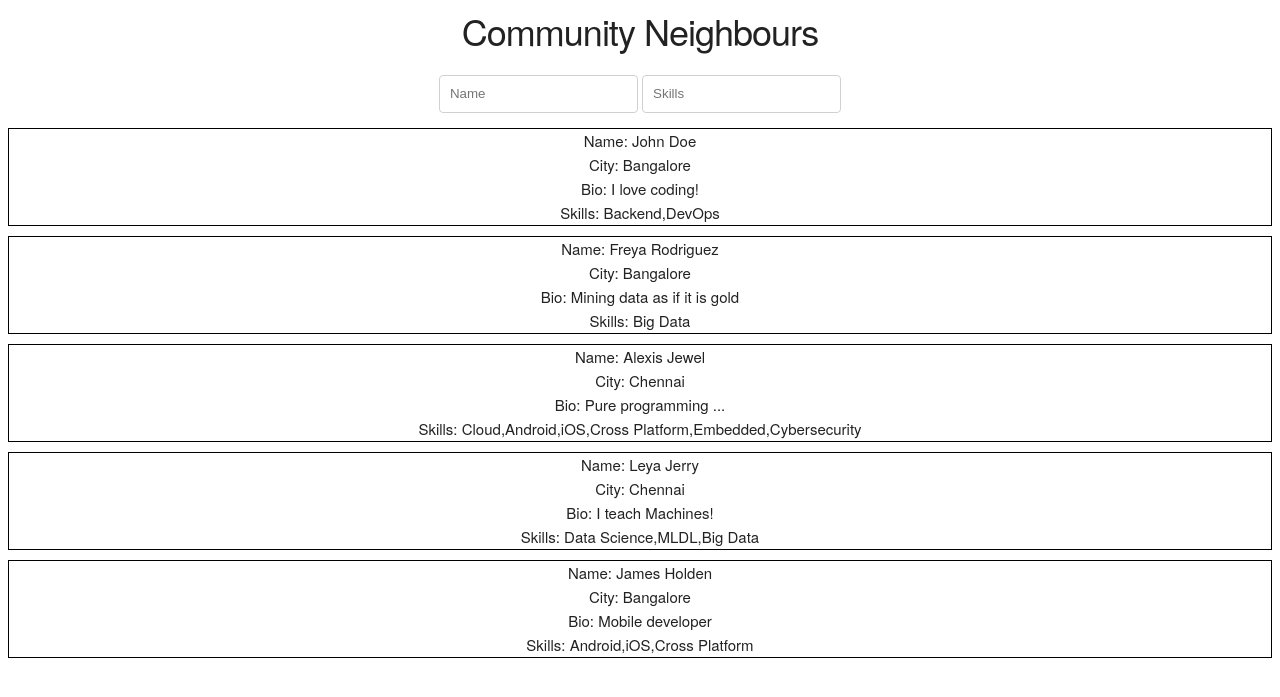
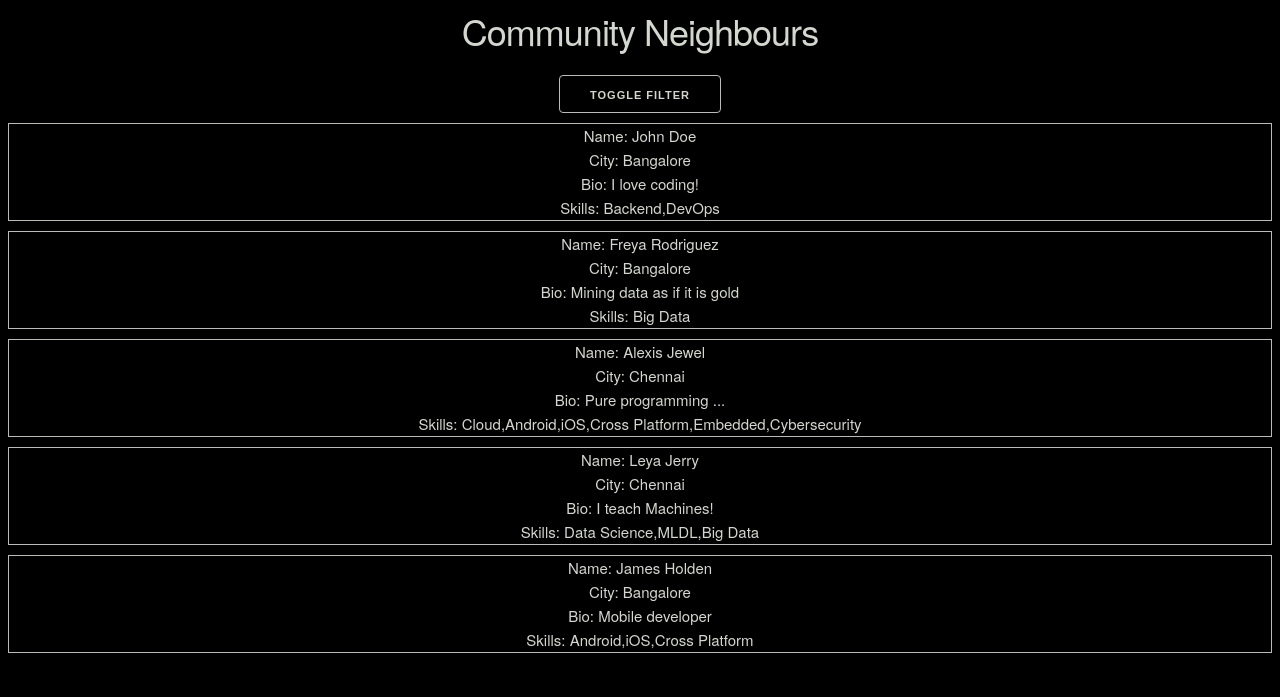
Before and after one commit to INF800/FILTER, a FastAPI app: page /api/filter/1 in a window 1280 px wide. Shown: the top 697 px of the page. Run offline with FastAPI, Linux system fonts and the light colour scheme; data comes from the database, SQL or seed files in the repository; both versions use the stored data as it was after the commit.

Commit message:
MAJOR UI UPDATE

```diff
--- a/main.py
+++ b/main.py
@@ -128,16 +128,16 @@ def dashboard(request: Request, json_or_app="app"):
 	returns either temate or json based on query params
 	"""
 
-	payload = None
+	stats = None
 
 	context = {
 		"request": request,
-		"payload": payload
+		"payload": stats
 	}
 
 	# if template or json
 	if json_or_app == "json":
-		return {"payload": payload}
+		return {"payload": stats}
 	return templates.TemplateResponse("dashboard.html", context)
 
 
@@ -154,7 +154,6 @@ def filter(request: Request, json_or_app="app",db: Session = Depends(get_db)):
 
 	mmbr = db.query(Member).all()
 
-	#payload
 	context = {
 		"request": request,
 		"members": mmbr
--- a/templates/filter.html
+++ b/templates/filter.html
@@ -3,19 +3,56 @@
 {% block content %}
 <div style="text-align:center">
 
-
 <h3>Community Neighbours</h3>
 
+<!-- GET Request for filtering -->
+<div id="filterForm" style="display: none">
+<form>
+	<div class="row">
+		<div class="three columns">
+			<label>Full Name</label>
+			<input class="u-full-width" type="text" placeholder="Full Name" name="name">
+		</div>
+		<div class="three columns">
+			<label>Location</label>
+			<select class="u-full-width" multiple name='loc'>
+				<option value="CHN">Chennai</option>
+				<option value="BGLR">Bangalore</option>
+			</select>
+		</div>
+		<div class="three columns">
+			<label>Skills</label>
+			<select class="u-full-width" multiple name='skills'>
+				<option value="frontend">Frontend</option>
+				<option value="backend">Backend</option>
+			</select>
+		</div>
+		<div class="three columns">
+			<label>Student/Working</label>
+			<select class="u-full-width" name="status">
+				<option value="Working">Working</option>
+				<option value="Student">Student</option>
+			</select>
+		</div>
+	</div>
+	<button type="submit">FILTER</button>
+</form>
+</div>
 
-<!-- GET Request for filtering -->
-<form style="display: inline">
-	<input type="text" placeholder="Name">
-	<input type="text" placeholder="Skills">
-</form>
+<input id="filter" onclick="filterForm()" class="button" type="button" value="Toggle Filter">
+
+<script>
+	function filterForm(){
+		document.getElementById("filter").outerHTML = ""
+		document.getElementById("filterForm").style.display = "block"
+	}
+</script>
+
+
 
 
 {% for member in members %}
-<div style="border: 1px solid black; margin-bottom: 10px">
+<div style="border: 1px solid #babdb6; margin-bottom: 10px">
 	<div>
 		Name: {{member.full_name}} <br/>
 		City: {{member.cur_city}}<br/>
--- a/templates/layout.html
+++ b/templates/layout.html
@@ -18,6 +18,113 @@
 
   <!-- dashboard vis -->
   <script src="https://cdnjs.cloudflare.com/ajax/libs/Chart.js/2.9.3/Chart.min.js" integrity="sha256-R4pqcOYV8lt7snxMQO/HSbVCFRPMdrhAFMH+vr9giYI=" crossorigin="anonymous"></script>
+
+<!-- skeleton ui tweak -->
+<style>
+body {
+    color: #d3d7cf;
+    background: black;
+}
+
+/* Links */
+
+a {
+    color: #d3d7cf;
+}
+a:hover {
+    color: #d3d7cf;
+}
+
+/* Buttons */
+
+.button,
+button,
+input[type="submit"],
+input[type="reset"],
+input[type="button"] {
+    color: #d3d7cf;
+    border: 1px solid #babdb6;
+}
+
+.button:hover,
+button:hover,
+input[type="submit"]:hover,
+input[type="reset"]:hover,
+input[type="button"]:hover,
+.button:focus,
+button:focus,
+input[type="submit"]:focus,
+input[type="reset"]:focus,
+input[type="button"]:focus {
+    color: #eeeeec;
+    border: 1px solid #eeeeec;
+}
+
+.button.button-primary,
+button.button-primary,
+input[type="submit"].button-primary,
+input[type="reset"].button-primary,
+input[type="button"].button-primary {
+    color: #2e3436;
+    background-color: #fcaf3e;
+    border-color: #fcaf3e;
+}
+
+.button.button-primary:hover,
+button.button-primary:hover,
+input[type="submit"].button-primary:hover,
+input[type="reset"].button-primary:hover,
+input[type="button"].button-primary:hover,
+.button.button-primary:focus,
+button.button-primary:focus,
+input[type="submit"].button-primary:focus,
+input[type="reset"].button-primary:focus,
+input[type="button"].button-primary:focus {
+    color: #2e3436;
+    background-color: #ffb952;
+    border-color: #ffb952;
+}
+
+/* Forms */
+
+input[type="email"],
+input[type="number"],
+input[type="search"],
+input[type="text"],
+input[type="tel"],
+input[type="url"],
+input[type="password"],
+textarea,
+select {
+    background-color: #2e3436;
+    border: 1px solid #babdb6;
+}
+
+input[type="email"]:focus,
+input[type="number"]:focus,
+input[type="search"]:focus,
+input[type="text"]:focus,
+input[type="tel"]:focus,
+input[type="url"]:focus,
+input[type="password"]:focus,
+textarea:focus,
+select:focus {
+    border: 1px solid #fcaf3e;
+}
+
+/* Edit Form */
+input, select, textarea{
+    color: #D6D6D6;
+}
+textarea:focus, input:focus, select:focus {
+    color: #ff0000;
+}
+
+/* Label */
+label {
+	font-size:11px;
+}
+</style>
 </head>
 
 <body>
```
Also changed, not shown: templates/addrem.html (+3 -9 lines), templates/home.html (+4 -3 lines), db.db.
